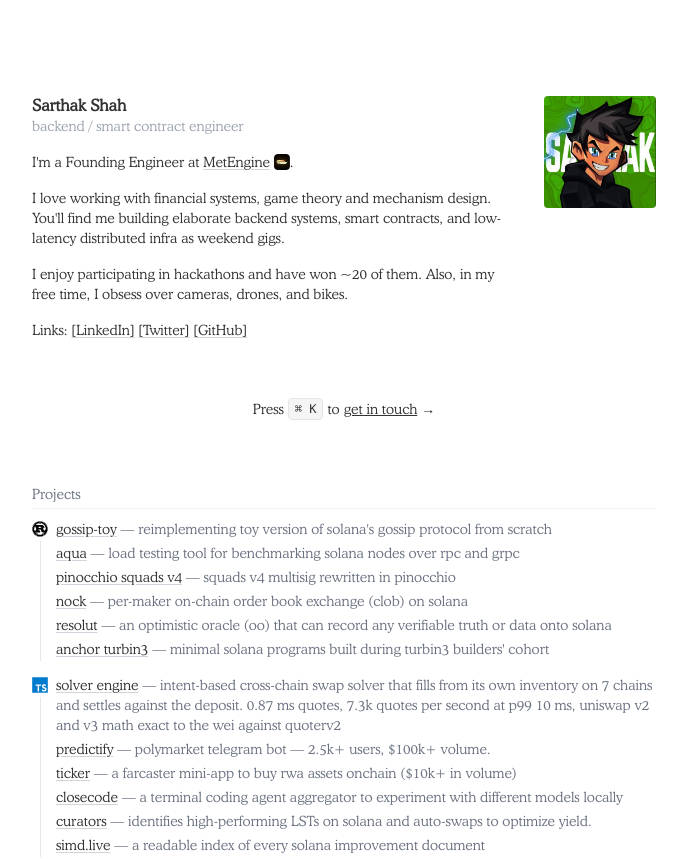
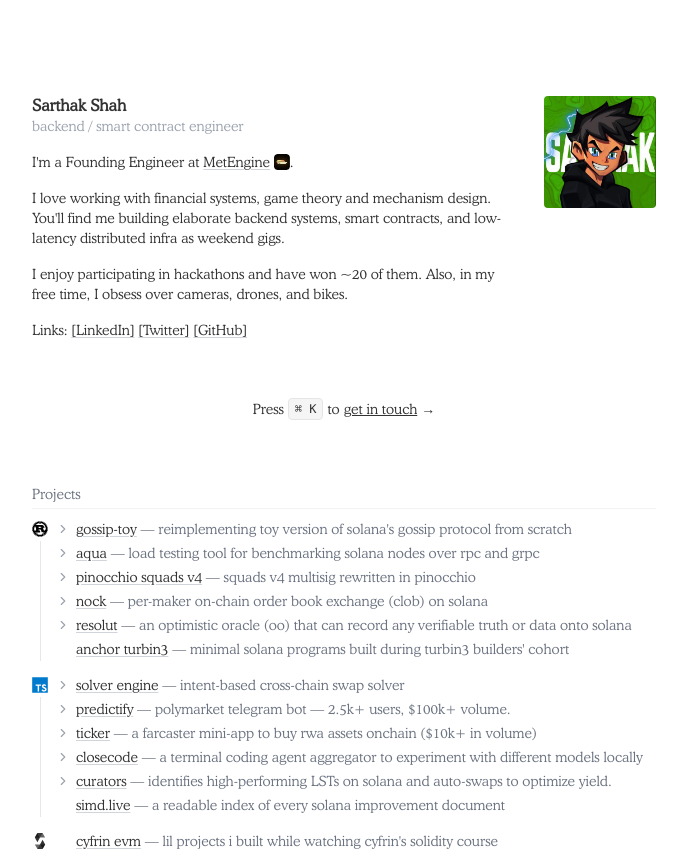
Before and after one commit to Not-Sarthak/portfolio, a Next.js app: page / in a window 1280 px wide. Shown: the top 859 px of the page, without its empty margins (296-983 px from the left). Built offline with nearby package versions, Linux system fonts and the light colour scheme; a web font is replaced by a local one.

Commit message:
feat: expandable project details
projects can carry a details array of bullets; rows with details get
a chevron that toggles them open. title stays a link to the source.
bullets added for gossip-toy, aqua, pinocchio squads v4, nock, resolut,
solver engine, predictify, ticker, closecode and curators.

```diff
--- a/src/components/cards/project-card.tsx
+++ b/src/components/cards/project-card.tsx
@@ -1,4 +1,6 @@
-import React from "react";
+"use client";
+
+import React, { useState } from "react";
 import Link from "next/link";
 import { cn } from "@/lib/utils";
 
@@ -13,12 +15,14 @@
   language?: string;
   links: readonly ProjectLink[];
   description: string;
+  details?: readonly React.ReactNode[];
 }
 
 interface ProjectCardProps {
   title: string;
   links: readonly ProjectLink[];
   description?: string;
+  details?: readonly React.ReactNode[];
   language?: string;
   className?: string;
 }
@@ -27,21 +31,46 @@
   projects: Record<string, Project>;
 }
 
+const ChevronIcon = ({ open }: { open: boolean }) => (
+  <svg
+    width="14"
+    height="14"
+    viewBox="0 0 24 24"
+    fill="none"
+    stroke="currentColor"
+    strokeWidth="2"
+    strokeLinecap="round"
+    strokeLinejoin="round"
+    className="shrink-0 text-gray-400 transition-transform duration-300 ease-[cubic-bezier(0.4,0,0.2,1)]"
+    style={{ transform: open ? "rotate(90deg)" : "rotate(0deg)" }}
+  >
+    <polyline points="9 18 15 12 9 6" />
+  </svg>
+);
+
+const linkClass =
+  "underline underline-offset-2 decoration-gray-300 hover:decoration-current transition-all duration-200";
+
 export function ProjectCard({
   title,
   links,
   description,
-  language,
+  details,
   className,
 }: ProjectCardProps) {
+  const [open, setOpen] = useState(false);
+  const expandable = !!details && details.length > 0;
+
+  if (!expandable) {
     return (
-    <div className={cn("py-0.5 group", className)}>
+      <div className={cn("py-0.5 flex items-start gap-1.5", className)}>
+        <span className="w-[14px] shrink-0" aria-hidden="true" />
         <p className="text-sm">
           <Link
-          href={(links.find(l => l.type === "Source") || links[0]).href}
+            href={(links.find((l) => l.type === "Source") || links[0]).href}
             target="_blank"
             rel="noopener noreferrer"
-          className="font-medium underline underline-offset-2 decoration-gray-300 hover:decoration-current transition-all duration-200"
+            className={cn("font-medium", linkClass)}
           >
             {title.toLowerCase()}
           </Link>
@@ -49,6 +78,60 @@
             <span className="text-gray-500"> — {description}</span>
           )}
         </p>
+      </div>
+    );
+  }
+
+  return (
+    <div className={className}>
+      <div className="flex items-start gap-1.5 py-0.5 text-sm">
+        <button
+          onClick={() => setOpen(!open)}
+          aria-expanded={open}
+          aria-label={open ? "collapse" : "expand"}
+          className="flex h-5 items-center"
+        >
+          <ChevronIcon open={open} />
+        </button>
+        <p>
+          <Link
+            href={(links.find((l) => l.type === "Source") || links[0]).href}
+            target="_blank"
+            rel="noopener noreferrer"
+            className={cn("font-medium", linkClass)}
+          >
+            {title.toLowerCase()}
+          </Link>
+          {description && (
+            <>
+              {" "}
+              <button
+                onClick={() => setOpen(!open)}
+                className="text-gray-500 text-left"
+              >
+                — {description}
+              </button>
+            </>
+          )}
+        </p>
+      </div>
+      <div
+        className="grid transition-[grid-template-rows,opacity] duration-300 ease-[cubic-bezier(0.4,0,0.2,1)]"
+        style={{
+          gridTemplateRows: open ? "1fr" : "0fr",
+          opacity: open ? 1 : 0,
+        }}
+      >
+        <div className="overflow-hidden">
+          <ul className="ml-5 list-disc pl-4 pb-1 text-sm text-gray-500 [&_b]:font-medium [&_b]:text-foreground">
+            {details.map((d, i) => (
+              <li key={i} className="py-0.5">
+                {d}
+              </li>
+            ))}
+          </ul>
+        </div>
+      </div>
     </div>
   );
 }
@@ -84,6 +167,7 @@
                 title={title}
                 links={project.links}
                 description={project.description}
+                details={project.details}
                 className=""
               />
             ))}
--- a/src/data/resume.tsx
+++ b/src/data/resume.tsx
@@ -17,6 +17,11 @@
         },
       ],
       description: "reimplementing toy version of solana's gossip protocol from scratch",
+      details: [
+        <>built a complete peer-to-peer gossip network in <b>rust</b> over udp, implementing solana's pull/push protocol, crds replication, liveness detection (ping/pong), and binary message serialization</>,
+        <>implemented <b>bloom filter–based anti-entropy synchronization</b> and timestamp-based conflict resolution, enabling efficient state reconciliation while minimizing redundant network traffic</>,
+        "designed a multi-threaded peer-to-peer system where nodes converge to a consistent replicated state using crds, bloom filter anti-entropy synchronization, and udp-based pull/push gossip",
+      ],
     },
     Aqua: {
       id: 1,
@@ -30,6 +35,11 @@
       ],
       description:
         "load testing tool for benchmarking solana nodes over rpc and grpc",
+      details: [
+        <>built a <b>rust</b> load generator on tokio that drives solana json-rpc nodes at fixed request rates with semaphore-bounded concurrency, recording throughput, error rate and <b>p50/p90/p95/p99 latency</b> in an <b>hdr histogram</b>, across <b>40+ rpc methods</b> with stress, spike and soak modes</>,
+        <>implemented <b>geyser grpc benchmarking</b> that subscribes to two yellowstone endpoints concurrently and measures <b>per-slot delivery latency</b> between them, with account subscription filtering</>,
+        <>added <b>differential testing</b> that issues the same calls to multiple nodes and reports response mismatches, plus json and interactive html reports for every run</>,
+      ],
     },
     "Pinocchio Squads v4": {
       id: 2,
@@ -41,6 +51,11 @@
           href: "https://github.com/Not-Sarthak/pinocchio-squads-v4",
           icon: <GithubIcon className="size-9" />,
         },
+      ],
+      details: [
+        <>rewrote the <b>squads v4 multisig</b> (the multisig behind most solana treasuries) in native pinocchio with all <b>35 instructions</b> and <b>10 account types</b>, covering threshold voting, time locks, spending limits, batch transactions and rent reclamation</>,
+        <>implemented <b>arbitrary cpi execution through vault pdas</b> with invoke_signed, resolving up to <b>8 address lookup tables</b> and <b>64 account keys</b> per message, plus a transaction buffer path for messages larger than one instruction</>,
+        <>structured it as an on-chain program plus a shared interface crate of layouts, seeds and errors, so clients compile against the same state definitions as the program</>,
       ],
     },
     "Nock": {
@@ -55,6 +70,11 @@
       ],
       description:
         "per-maker on-chain order book exchange (clob) on solana",
+      details: [
+        <>architected a <b>per-maker order book</b> on solana where each market maker owns an independent pda, eliminating write contention and enabling concurrent quote updates under sealevel's parallel execution model</>,
+        <>implemented an <b>on-chain quote freshness mechanism</b> that automatically expires stale quotes using slot-based liveness checks without requiring external keepers</>,
+        <>built a <b>native pinocchio-based solana program</b> with deterministic fixed-size account layouts and optimized binary size for low compute overhead</>,
+      ],
     },
     "Resolut": {
       id: 4,
@@ -68,6 +88,11 @@
       ],
       description:
         "an optimistic oracle (oo) that can record any verifiable truth or data onto solana",
+      details: [
+        <>built a <b>native pinocchio (no_std) solana program</b> with <b>39 instructions</b> across assertion, dispute, staking, voting, policy and emergency paths, with deterministic account layouts and pda seeds</>,
+        <>implemented the <b>optimistic assertion flow</b>: a claim posted with a bond settles as true after a <b>slot-based liveness window</b> unless disputed; a dispute escrows a matching bond and escalates to the court</>,
+        <>implemented a <b>staked dispute court with sha-256 commit-reveal voting</b>, per-voter stake, reputation and reward pdas, and slashing of the losing side on resolution</>,
+      ],
     },
     "Anchor Turbin3": {
       id: 5,
@@ -91,8 +116,12 @@
           icon: <GithubIcon className="size-9" />,
         },
       ],
-      description:
-        "intent-based cross-chain swap solver that fills from its own inventory on 7 chains and settles against the deposit. 0.87 ms quotes, 7.3k quotes per second at p99 10 ms, uniswap v2 and v3 math exact to the wei against quoterv2",
+      description: "intent-based cross-chain swap solver",
+      details: [
+        <>fill-then-settle solver in <b>typescript</b> over real uniswap v2 and v3 pools on <b>7 chains</b>: create2-derived pool addresses, pool state replayed from swap/mint/burn/sync logs, gas measured from receipts on anvil forks, signed fills</>,
+        <>uniswap v2 and v3 swap math <b>exact to the wei against quoterv2</b>; quote path at <b>0.87 ms</b> and <b>7.3k quotes/s at p99 10 ms</b> on one process</>,
+        <>order lifecycle as an <b>idempotent state machine</b> with refunds, payout retries, stray-deposit sweeping, restart recovery from chain logs, and a <b>redis writer lease with fencing tokens</b> against double-signing</>,
+      ],
     },
     Predictify: {
       id: 7,
@@ -106,6 +135,11 @@
       ],
       description:
         "polymarket telegram bot — 2.5k+ users, $100k+ volume.",
+      details: [
+        <>built a <b>typescript</b> telegram bot (telegraf, webhook mode) for trading polymarket from chat: fok market orders, gtc limit orders, cancels, redemptions and allowance management through the <b>polymarket clob client</b>, with <b>2.5k+ users and $100k+ volume</b></>,
+        <>ran two <b>polymarket websocket watchers</b> with auto-reconnect and redis-backed registrations for price alerts and limit-order fills, a <b>12-hourly cron notifier</b> for high-probability markets by subscribed category, and every order published to <b>aws sqs</b> for downstream processing</>,
+        <>integrated <b>mayan and debridge</b> so users fund from solana into polygon usdc in one flow, rendered pnl and position cards server-side with satori, shipped en/zh localisation, and deployed as a docker image to <b>ec2 through github actions</b> with staging and production pipelines</>,
+      ],
     },
     Ticker: {
       id: 8,
@@ -123,6 +157,11 @@
         },
       ],
       description: "a farcaster mini-app to buy rwa assets onchain ($10k+ in volume)",
+      details: [
+        <>built a <b>next.js 15 farcaster mini app</b> where users buy and sell <b>20 tokenized rwas</b> (tsla, nvda, aapl, msft, xgold and others) with any token on any chain, doing <b>$10k+ in volume</b></>,
+        <>routed every trade through <b>bungee's cross-chain aggregator</b>: quotes fetched on debounced input, executed as an erc20 approval plus an <b>eip-712 signed order</b> on the returned route, across base, polygon and gnosis</>,
+        <>wired farcaster's frame sdk and manifest for in-feed launch, <b>privy with wagmi/viem</b> for wallets, and zustand stores for token, quote and bridge state</>,
+      ],
     },
     CloseCode: {
       id: 9,
@@ -136,6 +175,11 @@
       ],
       description:
         "a terminal coding agent aggregator to experiment with different models locally",
+      details: [
+        <>built a terminal coding agent in <b>typescript on bun</b> with an <b>opentui</b> interface and a <b>hono</b> api streaming anthropic and openai models through the ai sdk. a model is one shared catalogue entry (id, provider, pricing) that drives validation, the picker, provider resolution and billing; a new provider is one compiler-enforced switch case</>,
+        <>designed a <b>split agent loop</b>: the server owns the model, prompt, tool contracts and session transcript; the cli executes every tool call locally and posts results back, so source code never leaves the machine. <b>plan and build modes</b> are enforced on both sides</>,
+        <>added <b>clerk oauth with pkce</b>, session transcripts in postgres, and <b>usage-metered billing</b> with token usage priced into credits, ingested into <b>polar</b> and gated by a balance check</>,
+      ],
     },
     Curators: {
       id: 10,
@@ -149,6 +193,11 @@
       ],
       description:
         "identifies high-performing LSTs on solana and auto-swaps to optimize yield.",
+      details: [
+        <><b>fastify + typescript</b> backend with <b>prisma on postgresql</b> that ranks every <b>sanctum</b> lst by apy and, on each sol deposit, auto-swaps into the top lst through <b>jupiter v6</b></>,
+        <>designed <b>mev-protected execution</b>: the jupiter swap is decompiled, a treasury fee instruction appended, then sent as a <b>jito bundle</b> when the next leader is within <b>10 slots</b>, tipping at the <b>75th-percentile landed tip</b> across <b>5 block engines</b>; otherwise falls back to a plain rpc send with a fresh blockhash</>,
+        <>wallet-based <b>jwt auth</b> with per-user authorization on all <b>16 endpoints</b>, and portfolio accounting with <b>weighted-average entry price</b> and realized/unrealized profit in sol</>,
+      ],
     },
     "SIMD.live": {
       id: 11,
```
Lines whose indentation alone changed are shown as unchanged.
